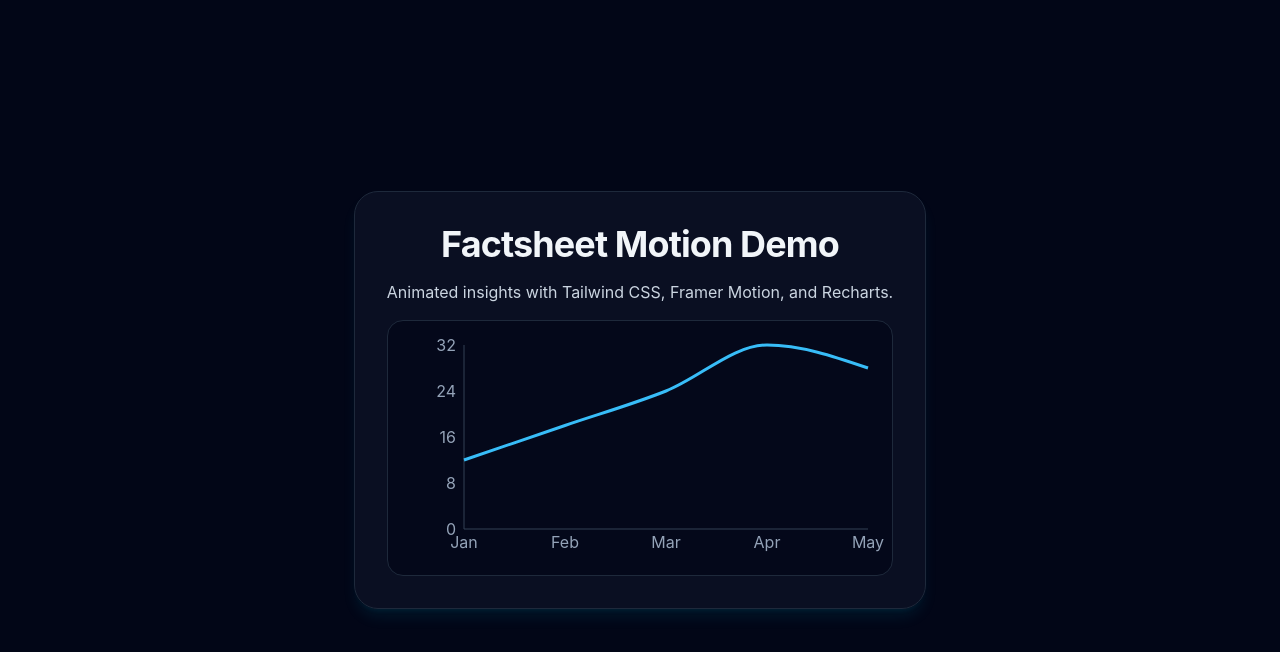
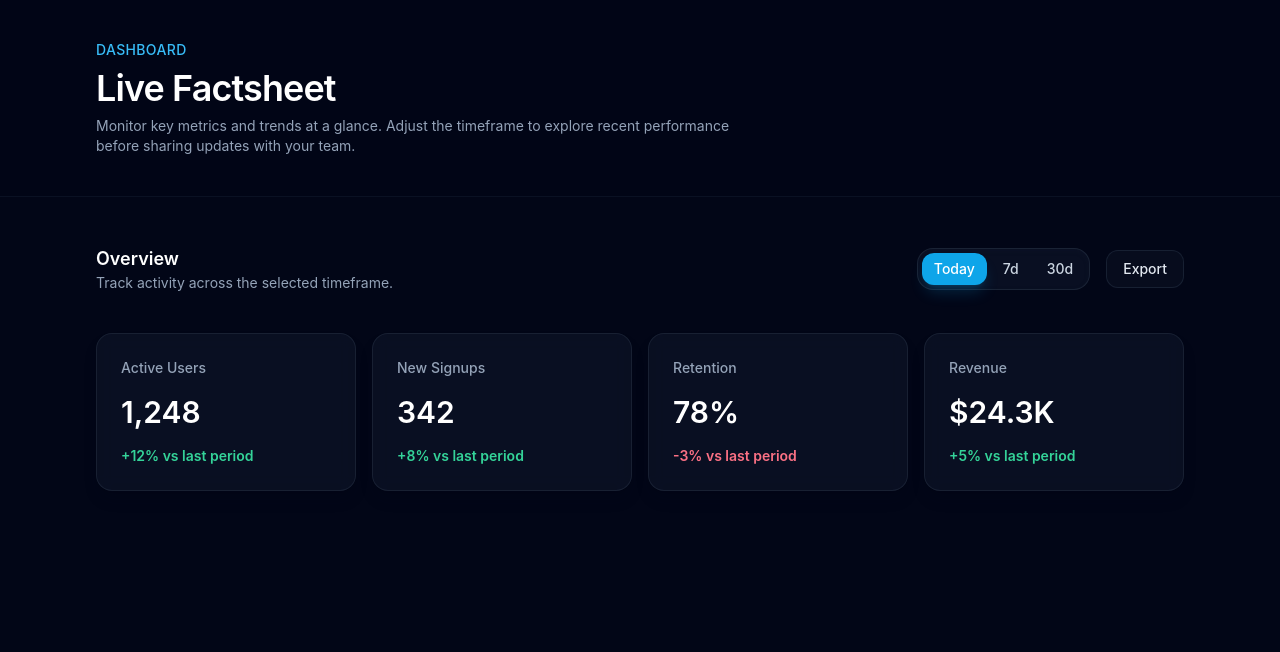
Before and after one commit to LennartvdM/Factsheet-Motion-Demo, a React (Vite) app: page / in a window 1280 px wide. Shown: the top 652 px of the page. Built offline with nearby package versions, Linux system fonts and the light colour scheme.

Commit message:
Add UI scaffolding components and dashboard layout

```diff
--- a/src/App.tsx
+++ b/src/App.tsx
@@ -1,58 +1,104 @@
-import { motion } from 'framer-motion';
-import { Line, LineChart, ResponsiveContainer, Tooltip, XAxis, YAxis } from 'recharts';
+import { useState } from 'react';
 
-const chartData = [
-  { month: 'Jan', value: 12 },
-  { month: 'Feb', value: 18 },
-  { month: 'Mar', value: 24 },
-  { month: 'Apr', value: 32 },
-  { month: 'May', value: 28 }
+import { Button } from './components/ui/Button';
+import { Card } from './components/ui/Card';
+import { Container } from './components/ui/Container';
+import { VisuallyHidden } from './components/ui/VisuallyHidden';
+import { cn } from './lib/cn';
+
+const timeframeOptions = [
+  { label: 'Today', value: 'today' },
+  { label: '7d', value: '7d' },
+  { label: '30d', value: '30d' },
+];
+
+const kpis = [
+  { label: 'Active Users', value: '1,248', change: '+12%' },
+  { label: 'New Signups', value: '342', change: '+8%' },
+  { label: 'Retention', value: '78%', change: '-3%' },
+  { label: 'Revenue', value: '$24.3K', change: '+5%' },
 ];
 
 export default function App() {
+  const [timeframe, setTimeframe] = useState<string>(timeframeOptions[0]?.value ?? 'today');
+
   return (
-    <main className="flex min-h-screen flex-col items-center justify-center gap-10 p-8">
-      <motion.section
-        className="max-w-xl space-y-4 rounded-3xl border border-slate-800 bg-slate-900/60 p-8 text-center shadow-lg shadow-cyan-500/10"
-        initial={{ opacity: 0, y: 16 }}
-        animate={{ opacity: 1, y: 0 }}
-        transition={{ duration: 0.6, ease: 'easeOut' }}
-      >
-        <motion.h1
-          className="text-3xl font-bold tracking-tight sm:text-4xl"
-          initial={{ opacity: 0, y: 8 }}
-          animate={{ opacity: 1, y: 0 }}
-          transition={{ delay: 0.2, duration: 0.5 }}
-        >
-          Factsheet Motion Demo
-        </motion.h1>
-        <motion.p
-          className="text-slate-300"
-          initial={{ opacity: 0, y: 8 }}
-          animate={{ opacity: 1, y: 0 }}
-          transition={{ delay: 0.3, duration: 0.5 }}
-        >
-          Animated insights with Tailwind CSS, Framer Motion, and Recharts.
-        </motion.p>
-        <motion.div
-          className="h-64 w-full overflow-hidden rounded-2xl border border-slate-800 bg-slate-950/70"
-          initial={{ opacity: 0 }}
-          animate={{ opacity: 1 }}
-          transition={{ delay: 0.4, duration: 0.5 }}
-        >
-          <ResponsiveContainer width="100%" height="100%">
-            <LineChart data={chartData} margin={{ top: 24, right: 24, bottom: 16, left: 16 }}>
-              <XAxis dataKey="month" stroke="#94a3b8" tickLine={false} axisLine={{ stroke: '#334155' }} />
-              <YAxis stroke="#94a3b8" tickLine={false} axisLine={{ stroke: '#334155' }} />
-              <Tooltip
-                contentStyle={{ backgroundColor: '#0f172a', borderRadius: '0.75rem', borderColor: '#1e293b' }}
-                labelStyle={{ color: '#38bdf8' }}
-              />
-              <Line type="monotone" dataKey="value" stroke="#38bdf8" strokeWidth={3} dot={false} />
-            </LineChart>
-          </ResponsiveContainer>
-        </motion.div>
-      </motion.section>
-    </main>
+    <div className="min-h-screen bg-slate-950 text-slate-100">
+      <header className="border-b border-slate-900/70 bg-slate-950/80 backdrop-blur">
+        <Container className="flex flex-col gap-4 py-10">
+          <div className="flex flex-col gap-2">
+            <p className="text-sm font-medium uppercase tracking-wide text-sky-400">Dashboard</p>
+            <h1 className="text-3xl font-semibold tracking-tight text-white sm:text-4xl">
+              Live Factsheet
+            </h1>
+            <p className="max-w-2xl text-sm text-slate-400">
+              Monitor key metrics and trends at a glance. Adjust the timeframe to explore recent performance before sharing updates with your team.
+            </p>
+          </div>
+        </Container>
+      </header>
+      <main className="py-12">
+        <Container className="space-y-10">
+          <section className="flex flex-col gap-4 sm:flex-row sm:items-center sm:justify-between">
+            <div>
+              <h2 className="text-lg font-semibold text-white">Overview</h2>
+              <p className="text-sm text-slate-400">Track activity across the selected timeframe.</p>
+            </div>
+            <div className="flex flex-col gap-3 sm:flex-row sm:items-center sm:gap-4">
+              <div
+                role="group"
+                aria-labelledby="timeframe-label"
+                className="inline-flex items-center gap-1 rounded-2xl border border-slate-800/80 bg-slate-900/60 p-1 shadow-inner shadow-slate-900/40"
+              >
+                <VisuallyHidden id="timeframe-label">Select timeframe</VisuallyHidden>
+                {timeframeOptions.map((option) => {
+                  const isActive = option.value === timeframe;
+                  return (
+                    <button
+                      key={option.value}
+                      type="button"
+                      aria-pressed={isActive}
+                      onClick={() => setTimeframe(option.value)}
+                      className={cn(
+                        'relative rounded-xl px-3 py-1.5 text-sm font-medium transition-colors focus:outline-none focus-visible:ring-2 focus-visible:ring-sky-400 focus-visible:ring-offset-2 focus-visible:ring-offset-slate-950',
+                        isActive
+                          ? 'bg-sky-500 text-white shadow-lg shadow-sky-500/20'
+                          : 'text-slate-300 hover:bg-slate-800/70 hover:text-white'
+                      )}
+                    >
+                      {option.label}
+                    </button>
+                  );
+                })}
+              </div>
+              <Button variant="ghost" className="sm:w-auto">
+                Export
+              </Button>
+            </div>
+          </section>
+          <section>
+            <div className="grid grid-cols-1 gap-4 sm:grid-cols-2 xl:grid-cols-4">
+              {kpis.map((kpi) => {
+                const isNegative = kpi.change.startsWith('-');
+                return (
+                  <Card key={kpi.label} className="space-y-4">
+                    <div className="text-sm font-medium text-slate-400">{kpi.label}</div>
+                    <div className="text-3xl font-semibold text-white">{kpi.value}</div>
+                    <div
+                      className={cn(
+                        'text-sm font-semibold',
+                        isNegative ? 'text-rose-400' : 'text-emerald-400'
+                      )}
+                    >
+                      {kpi.change} vs last period
+                    </div>
+                  </Card>
+                );
+              })}
+            </div>
+          </section>
+        </Container>
+      </main>
+    </div>
   );
 }
--- /dev/null
+++ b/src/components/ui/Button.tsx
@@ -0,0 +1,38 @@
+import * as React from 'react';
+
+import { cn } from '../../lib/cn';
+
+type ButtonVariant = 'primary' | 'ghost';
+
+export interface ButtonProps
+  extends React.ButtonHTMLAttributes<HTMLButtonElement> {
+  variant?: ButtonVariant;
+}
+
+const variantStyles: Record<ButtonVariant, string> = {
+  primary:
+    'bg-sky-500 text-white shadow-lg shadow-sky-500/20 hover:bg-sky-400 focus-visible:bg-sky-400',
+  ghost:
+    'border border-slate-800/70 bg-slate-900/40 text-slate-200 hover:bg-slate-800/60 focus-visible:bg-slate-800/60',
+};
+
+export const Button = React.forwardRef<HTMLButtonElement, ButtonProps>(
+  ({ className, variant = 'primary', disabled, ...props }, ref) => {
+    return (
+      <button
+        ref={ref}
+        className={cn(
+          'inline-flex items-center justify-center gap-2 rounded-xl px-4 py-2 text-sm font-medium transition-colors focus:outline-none focus-visible:ring-2 focus-visible:ring-sky-400 focus-visible:ring-offset-2 focus-visible:ring-offset-slate-950 disabled:pointer-events-none disabled:opacity-60',
+          variantStyles[variant],
+          className
+        )}
+        disabled={disabled}
+        {...props}
+      />
+    );
+  }
+);
+
+Button.displayName = 'Button';
+
+export default Button;
--- /dev/null
+++ b/src/components/ui/Card.tsx
@@ -0,0 +1,19 @@
+import * as React from 'react';
+
+import { cn } from '../../lib/cn';
+
+export interface CardProps extends React.HTMLAttributes<HTMLDivElement> {}
+
+export function Card({ className, ...props }: CardProps) {
+  return (
+    <div
+      className={cn(
+        'rounded-2xl border border-slate-800/70 bg-slate-900/60 p-6 shadow-lg shadow-slate-950/20 backdrop-blur',
+        className
+      )}
+      {...props}
+    />
+  );
+}
+
+export default Card;
--- /dev/null
+++ b/src/components/ui/Container.tsx
@@ -0,0 +1,19 @@
+import * as React from 'react';
+
+import { cn } from '../../lib/cn';
+
+export interface ContainerProps extends React.HTMLAttributes<HTMLDivElement> {}
+
+export function Container({ className, ...props }: ContainerProps) {
+  return (
+    <div
+      className={cn(
+        'mx-auto w-full max-w-6xl px-4 sm:px-6 lg:px-8',
+        className
+      )}
+      {...props}
+    />
+  );
+}
+
+export default Container;
--- /dev/null
+++ b/src/components/ui/VisuallyHidden.tsx
@@ -0,0 +1,26 @@
+import * as React from 'react';
+
+export type VisuallyHiddenProps = React.HTMLAttributes<HTMLSpanElement>;
+
+export function VisuallyHidden({ className, style, ...props }: VisuallyHiddenProps) {
+  return (
+    <span
+      className={className}
+      style={{
+        position: 'absolute',
+        width: 1,
+        height: 1,
+        padding: 0,
+        margin: -1,
+        overflow: 'hidden',
+        clip: 'rect(0, 0, 0, 0)',
+        whiteSpace: 'nowrap',
+        border: 0,
+        ...style,
+      }}
+      {...props}
+    />
+  );
+}
+
+export default VisuallyHidden;
--- /dev/null
+++ b/src/lib/cn.ts
@@ -0,0 +1,7 @@
+export type ClassValue = string | number | null | false | undefined;
+
+export function cn(...inputs: ClassValue[]): string {
+  return inputs.filter(Boolean).join(' ');
+}
+
+export default cn;
```
